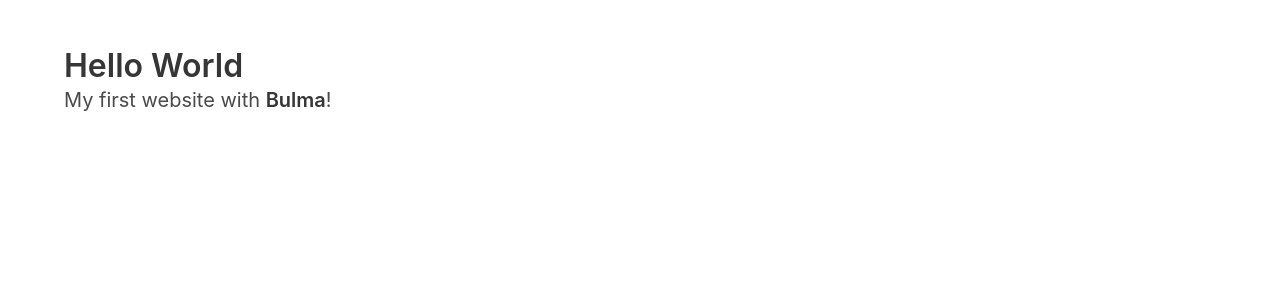
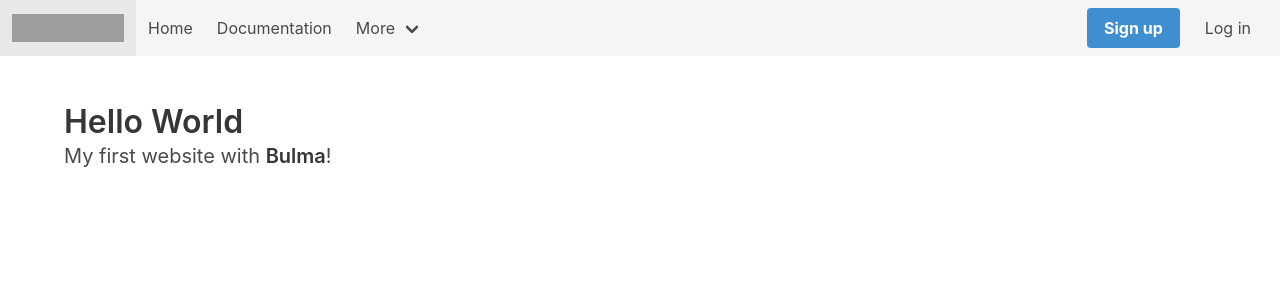
Before and after one commit to Slawomir-Kwiatkowski/flask-contracts, a Flask app: page /auth/ in a window 1280 px wide. Shown: the top 300 px of the page. Run offline with Flask 2, Linux system fonts and the light colour scheme; grey boxes are pictures that could not be loaded.

Commit message:
Initial changes on auth module

```diff
--- a/flask_contracts/__init__.py
+++ b/flask_contracts/__init__.py
@@ -7,8 +7,6 @@ def create_app(config_class):
     app.config.from_object(config_class)
 
     # # Register blueprints here
-    # from .auth import auth
-    # app.register_blueprint(auth.bp)
     from .auth import auth
     app.register_blueprint(auth.bp)
 
--- a/flask_contracts/config.py
+++ b/flask_contracts/config.py
@@ -8,8 +8,8 @@ class Config:
 
 class ConfigProduction(Config):
     ''' Prodction Config class'''
+    ENV = 'prod'
     DEBUG = False
-    ENV = 'prod'
 
 
 class ConfigTesting(Config):
--- a/flask_contracts/templates/base.html
+++ b/flask_contracts/templates/base.html
@@ -7,6 +7,66 @@
     <link rel="stylesheet" href="https://cdn.jsdelivr.net/npm/bulma@0.9.1/css/bulma.min.css">
   </head>
   <body>
+    <nav class="navbar is-light" role="navigation" aria-label="main navigation">
+      <div class="navbar-brand">
+        <a class="navbar-item" href="https://bulma.io">
+          <img src="https://bulma.io/images/bulma-logo.png" width="112" height="28">
+        </a>
+
+        <a role="button" class="navbar-burger" aria-label="menu" aria-expanded="false" data-target="navbarBasicExample">
+          <span aria-hidden="true"></span>
+          <span aria-hidden="true"></span>
+          <span aria-hidden="true"></span>
+        </a>
+      </div>
+
+      <div id="navbarBasicExample" class="navbar-menu">
+        <div class="navbar-start">
+          <a class="navbar-item">
+            Home
+          </a>
+
+          <a class="navbar-item">
+            Documentation
+          </a>
+
+          <div class="navbar-item has-dropdown is-hoverable">
+            <a class="navbar-link">
+              More
+            </a>
+
+            <div class="navbar-dropdown">
+              <a class="navbar-item">
+                About
+              </a>
+              <a class="navbar-item">
+                Jobs
+              </a>
+              <a class="navbar-item">
+                Contact
+              </a>
+              <hr class="navbar-divider">
+              <a class="navbar-item">
+                Report an issue
+              </a>
+            </div>
+          </div>
+        </div>
+
+        <div class="navbar-end">
+          <div class="navbar-item">
+            <div class="buttons">
+              <a class="button is-info">
+                <strong>Sign up</strong>
+              </a>
+              <a class="button is-light">
+                Log in
+              </a>
+            </div>
+          </div>
+        </div>
+      </div>
+    </nav>
   <section class="section">
     <div class="container">
       <h1 class="title">
```
Also changed, not shown: flask_contracts/auth/forms.py (added), flask_contracts/auth/models.py (added).
